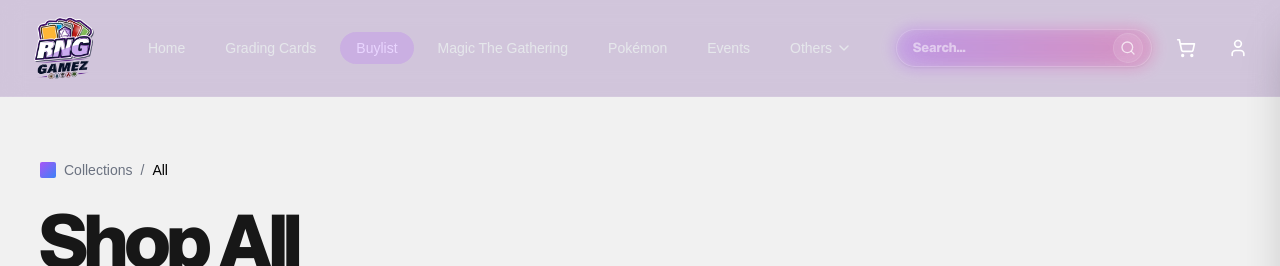
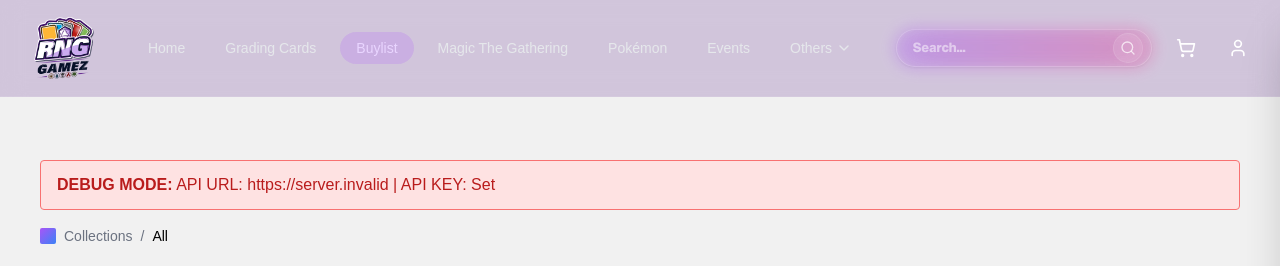
Before and after one commit to SadidSD/RNG-Gamez-Shop, a Next.js app: page /shop in a window 1280 px wide. Shown: the top 266 px of the page. Built offline with nearby package versions, Linux system fonts and the light colour scheme; no server answers.

Commit message:
chore: add visible troubleshooting banner

```diff
--- a/app/shop/page.tsx
+++ b/app/shop/page.tsx
@@ -90,6 +90,12 @@ function ShopContent() {
 
     return (
         <div className="max-w-[1600px] mx-auto">
+            {/* DEBUG BANNER - REMOVE LATER */}
+            <div className="bg-red-100 border border-red-400 text-red-700 px-4 py-3 rounded relative mb-4">
+                <strong className="font-bold">DEBUG MODE:</strong>
+                <span className="block sm:inline"> API URL: {process.env.NEXT_PUBLIC_API_URL || "MISSING"}</span>
+                <span className="block sm:inline"> | API KEY: {process.env.NEXT_PUBLIC_API_KEY ? "Set" : "MISSING"}</span>
+            </div>
             {/* Breadcrumbs */}
             <div className="flex items-center gap-2 text-sm text-gray-500 mb-4">
                 <div className="w-4 h-4 bg-gradient-to-br from-purple-500 to-blue-500 rounded-sm"></div>
```
